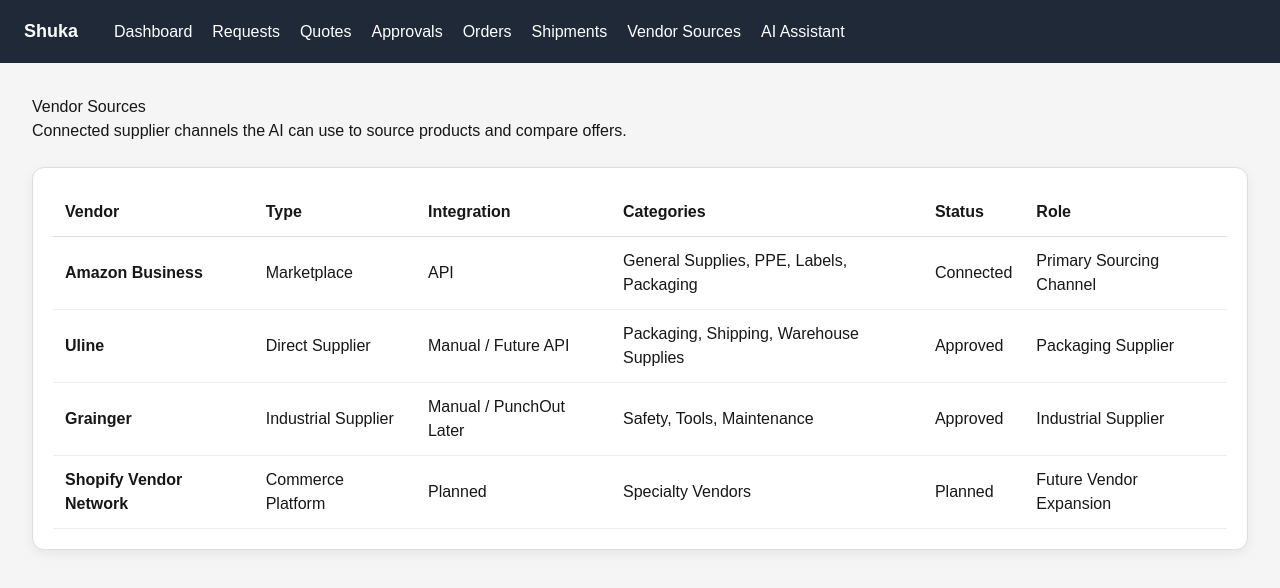
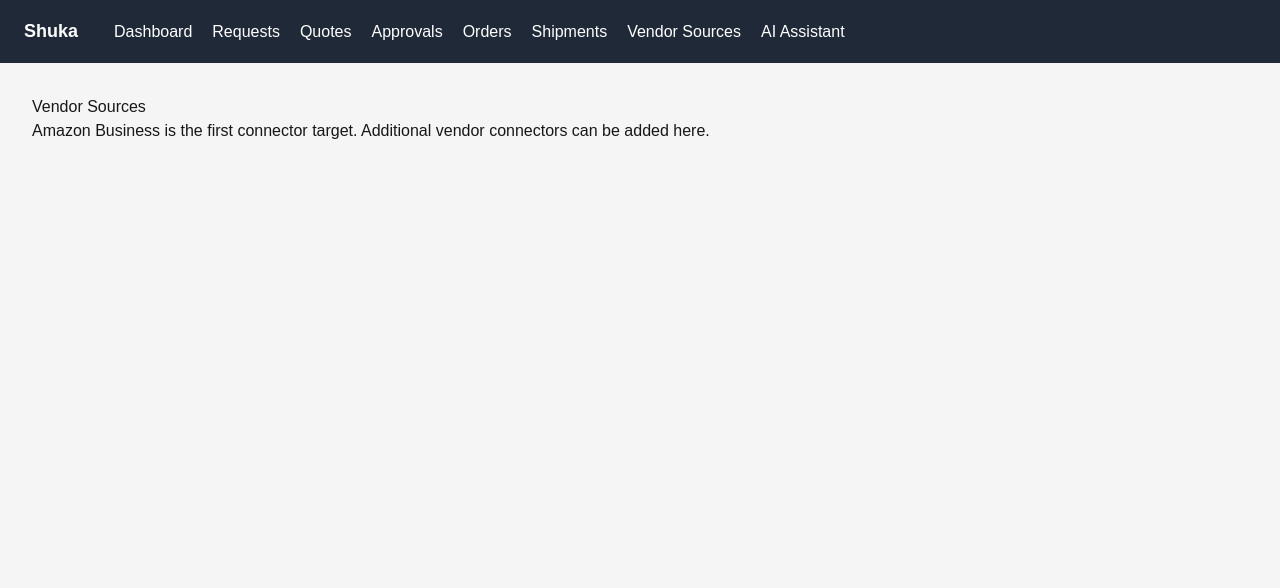
Before and after one commit to Gr33nstonecorp/shuka, a Next.js app: page /vendors in a window 1280 px wide. Shown: the top 588 px of the page. Built offline with nearby package versions, Linux system fonts and the light colour scheme.

Commit message:
Update page.tsx

```diff
--- a/app/vendors/page.tsx
+++ b/app/vendors/page.tsx
@@ -1,80 +1,8 @@
 export default function VendorsPage() {
-  const vendors = [
-    {
-      name: "Amazon Business",
-      type: "Marketplace",
-      integration: "API",
-      categories: "General Supplies, PPE, Labels, Packaging",
-      status: "Connected",
-      role: "Primary Sourcing Channel",
-    },
-    {
-      name: "Uline",
-      type: "Direct Supplier",
-      integration: "Manual / Future API",
-      categories: "Packaging, Shipping, Warehouse Supplies",
-      status: "Approved",
-      role: "Packaging Supplier",
-    },
-    {
-      name: "Grainger",
-      type: "Industrial Supplier",
-      integration: "Manual / PunchOut Later",
-      categories: "Safety, Tools, Maintenance",
-      status: "Approved",
-      role: "Industrial Supplier",
-    },
-    {
-      name: "Shopify Vendor Network",
-      type: "Commerce Platform",
-      integration: "Planned",
-      categories: "Specialty Vendors",
-      status: "Planned",
-      role: "Future Vendor Expansion",
-    },
-  ];
-
   return (
     <main style={{ padding: "32px" }}>
       <h1 style={{ marginTop: 0 }}>Vendor Sources</h1>
-      <p>Connected supplier channels the AI can use to source products and compare offers.</p>
-
-      <div
-        style={{
-          marginTop: "24px",
-          background: "white",
-          borderRadius: "12px",
-          padding: "20px",
-          border: "1px solid #ddd",
-          boxShadow: "0 4px 12px rgba(0,0,0,0.06)",
-          overflowX: "auto",
-        }}
-      >
-        <table style={{ width: "100%", borderCollapse: "collapse" }}>
-          <thead>
-            <tr style={{ borderBottom: "1px solid #ddd", textAlign: "left" }}>
-              <th style={{ padding: "12px" }}>Vendor</th>
-              <th style={{ padding: "12px" }}>Type</th>
-              <th style={{ padding: "12px" }}>Integration</th>
-              <th style={{ padding: "12px" }}>Categories</th>
-              <th style={{ padding: "12px" }}>Status</th>
-              <th style={{ padding: "12px" }}>Role</th>
-            </tr>
-          </thead>
-          <tbody>
-            {vendors.map((vendor) => (
-              <tr key={vendor.name} style={{ borderBottom: "1px solid #eee" }}>
-                <td style={{ padding: "12px", fontWeight: "bold" }}>{vendor.name}</td>
-                <td style={{ padding: "12px" }}>{vendor.type}</td>
-                <td style={{ padding: "12px" }}>{vendor.integration}</td>
-                <td style={{ padding: "12px" }}>{vendor.categories}</td>
-                <td style={{ padding: "12px" }}>{vendor.status}</td>
-                <td style={{ padding: "12px" }}>{vendor.role}</td>
-              </tr>
-            ))}
-          </tbody>
-        </table>
-      </div>
+      <p>Amazon Business is the first connector target. Additional vendor connectors can be added here.</p>
     </main>
   );
 }
```
